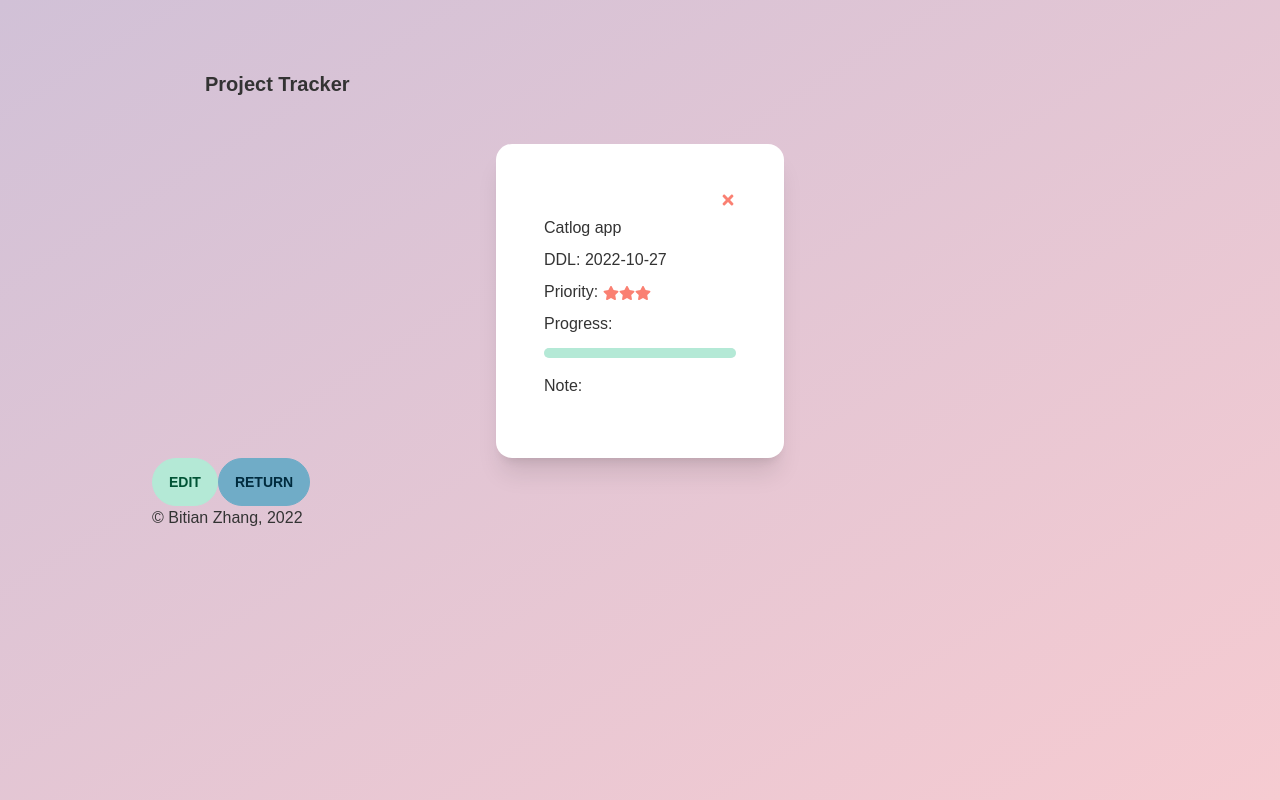
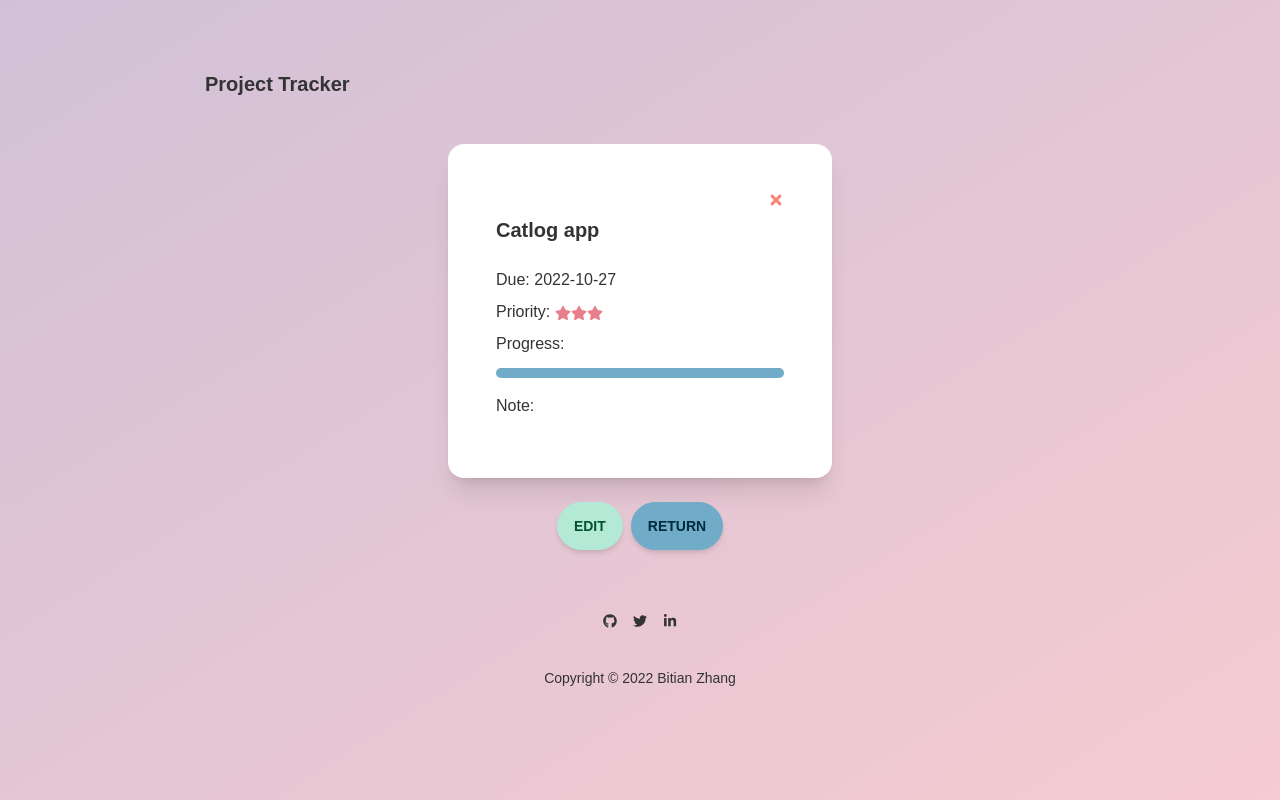
Before and after one commit to bzzz-coding/project-management-app, a React (Create React App) app: page /task/2 in a window 1280 px wide. Built offline with nearby package versions, Linux system fonts and the light colour scheme; data requests are answered from the project's data file.

Commit message:
Styled footer

```diff
--- a/db.json
+++ b/db.json
@@ -19,7 +19,7 @@
       "id": 2
     },
     {
-      "text": "Project Management App",
+      "text": "Project Tracker App",
       "day": "2022-11-20",
       "reminder": false,
       "priority": "medium",
--- a/src/App.js
+++ b/src/App.js
@@ -118,7 +118,7 @@ const App = () => {
                 {/* AddTask form, && is a short ternary for no else condition */}
                 {showAddTask && <AddTask onAdd={addTask} />}
 
-                <div className='grid gap-3 grid-cols-1 md:grid-cols-2 lg:grid-cols-3 xl:grid-cols-4'>
+                <div className='grid gap-6 grid-cols-1 md:grid-cols-2 lg:grid-cols-2 xl:grid-cols-3'>
                   {/* pass in props: tasks, onDelete */}
                   {tasks.length > 0 ? <Tasks tasks={tasks} onDelete={deleteTask} onToggle={toggleReminder} /> : 'No project to display'}
                 </div>
--- a/src/components/Button.js
+++ b/src/components/Button.js
@@ -1,10 +1,10 @@
 import PropTypes from 'prop-types'
 
 
-const Button = ({ color, shape, text, onClick }) => {
+const Button = ({ color, shape, shadow, text, onClick }) => {
   return <button
           onClick={onClick}
-          className={`btn ${color} ${shape}`}
+          className={`btn ${color} ${shape} ${shadow}`}
           >
           {text}
         </button>
--- a/src/components/Footer.js
+++ b/src/components/Footer.js
@@ -1,12 +1,31 @@
 import { Link } from 'react-router-dom'
+import { FaGithub, FaTwitter, FaLinkedinIn } from 'react-icons/fa'
 
 const Footer = () => {
   return (
-    <footer>
-        {/* <Link to="/about">About</Link> */}
-        <p>
-          &copy; Bitian Zhang, 2022
-        </p>
+    // <footer>
+    //     {/* <Link to="/about">About</Link> */}
+    //     <p>
+    //       &copy; Bitian Zhang, 2022
+    //     </p>
+    // </footer>
+    <footer className="footer footer-center p-10 text-base-content rounded">
+      {/* <div className="grid grid-flow-col gap-4">
+        <a className="link link-hover">About us</a>
+        <a className="link link-hover">Contact</a>
+        <a className="link link-hover">Jobs</a>
+        <a className="link link-hover">Press kit</a>
+      </div> */}
+      <div>
+        <div className="grid grid-flow-col gap-4">
+          <a href='https://github.com/bzzz-coding'><FaGithub/></a>
+          <a href='https://twitter.com/Bzzz_coding'><FaTwitter/></a>
+          <a href='https://www.linkedin.com/in/bitian-zhang/'><FaLinkedinIn/></a>
+        </div>
+      </div>
+      <div>
+        <p>Copyright © 2022 Bitian Zhang</p>
+      </div>
     </footer>
   )
 }
--- a/src/components/Task.js
+++ b/src/components/Task.js
@@ -4,25 +4,26 @@ import { FaTimes, FaStar } from 'react-icons/fa'
 const Task = ({ task, onDelete, onToggle, showNote, showDetails }) => {
   return (
     // Use template literal for classes (if reminder is true, add reminder class, or )
-    <div className={`task ${task.reminder ? 'reminder' : ''} card bg-base-100 rounded-box mx-auto flex w-72 flex-col justify-center gap-4 p-4 shadow-xl `} onDoubleClick={() => onToggle(task.id)}>
+    // flex w-72 flex-col justify-center
+    <div className={`task ${task.reminder ? 'reminder' : ''} card bg-base-100 sm:w-96 md:w-84 rounded-box mx-auto p-4 shadow-xl `} onDoubleClick={() => onToggle(task.id)}>
       <div className='card-body'>
         {/* state gets passed down, event gets passed up */}
         <div className='card-actions justify-end'>
           <FaTimes style={{ color: 'Salmon', curser: 'pointer' }} onClick={() => onDelete(task.id)} />
         </div>
-        <h3>{task.text} </h3>
+        <h3 className='card-title mb-4'>{task.text} </h3>
 
-        <p>DDL: {task.day}</p>
-        {task.priority && task.priority === 'high' && <p>Priority: <FaStar style={{ display: 'inline', color: 'salmon' }} /><FaStar style={{ display: 'inline', color: 'salmon' }} /><FaStar style={{ display: 'inline', color: 'salmon' }} /></p>}
-        {task.priority && task.priority === 'medium' && <p>Priority: <FaStar style={{ display: 'inline', color: '#FFC300' }} /><FaStar style={{ display: 'inline', color: '#FFC300' }} /></p>}
-        {task.priority && task.priority === 'low' && <p>Priority: <FaStar style={{ display: 'inline', color: '#DAF7A6' }} /></p>}
+        <p>Due: {task.day}</p>
+        {task.priority && task.priority === 'high' && <p>Priority: <FaStar className='text-secondary-focus' style={{ display: 'inline' }} /><FaStar className='text-secondary-focus' style={{ display: 'inline' }} /><FaStar className='text-secondary-focus' style={{ display: 'inline' }} /></p>}
+        {task.priority && task.priority === 'medium' && <p>Priority: <FaStar className='text-neutral-focus' style={{ display: 'inline' }} /><FaStar className='text-neutral-focus' style={{ display: 'inline' }} /></p>}
+        {task.priority && task.priority === 'low' && <p>Priority: <FaStar className='text-accent-focus' style={{ display: 'inline' }} /></p>}
         <label>Progress:</label>
         <div className="progress-bar w-full mt-1 bg-gray-100 rounded-full h-2.5 dark:bg-gray-700">
-          <div className="bg-accent h-2.5 rounded-full dark:bg-purple-500" style={{ width: `${task.progress}%` }}></div>
+          <div className="bg-neutral h-2.5 rounded-full dark:bg-purple-500" style={{ width: `${task.progress}%` }}></div>
         </div>
         {showNote && <div className='mt-2'><label>Note: </label><p className='block w-full mt-1'>{task.note}</p></div>}
-        <div className='card-actions'>
-          {showDetails && <p><Link className="btn btn-primary" to={`/task/${task.id}`}>View Details</Link></p>}
+        <div className='card-actions justify-end'>
+          {showDetails && <Link className="mt-6 btn btn-primary" to={`/task/${task.id}`}>View Details</Link>}
         </div>
 
       </div>
--- a/src/components/TaskDetails.js
+++ b/src/components/TaskDetails.js
@@ -61,13 +61,20 @@ const TaskDetails = () => {
                 {/* <h3>{task.text}</h3>
                 <p>{task.day}</p> */}
                 <Task key={task.id} task={task} showDetails={false} showNote={true} />
+
+                <div className="card mx-auto w-96">
                     {/* AddTask form, && is a short ternary for no else condition */}
                     {showEditTask && <EditTask task={task} onUpdate={updateTask} />}
-                <Button onClick={() => setShowEditTask(!showEditTask)} text={showEditTask ? 'Cancel' : 'Edit'} color={showEditTask ? 'btn-secondary' : 'btn-accent'}/>
+                    <div className="card-actions justify-center my-6">
+                    <Button onClick={() => setShowEditTask(!showEditTask)} text={showEditTask ? 'Cancel' : 'Edit'} color={showEditTask ? 'btn-secondary' : 'btn-accent'} shadow='shadow-md' />
                     <Button onClick={() => {
                         navigate(-1)
-                }} text='Return' />
+                    }} text='Return' shadow='shadow-md' />
+                    </div>
+
                     {/* <Link className='mx-auto' to='/'><Button text='Go Back'/></Link> */}
+                </div>
+
             </div>
 
         </div>
```
Lines whose indentation alone changed are shown as unchanged.
